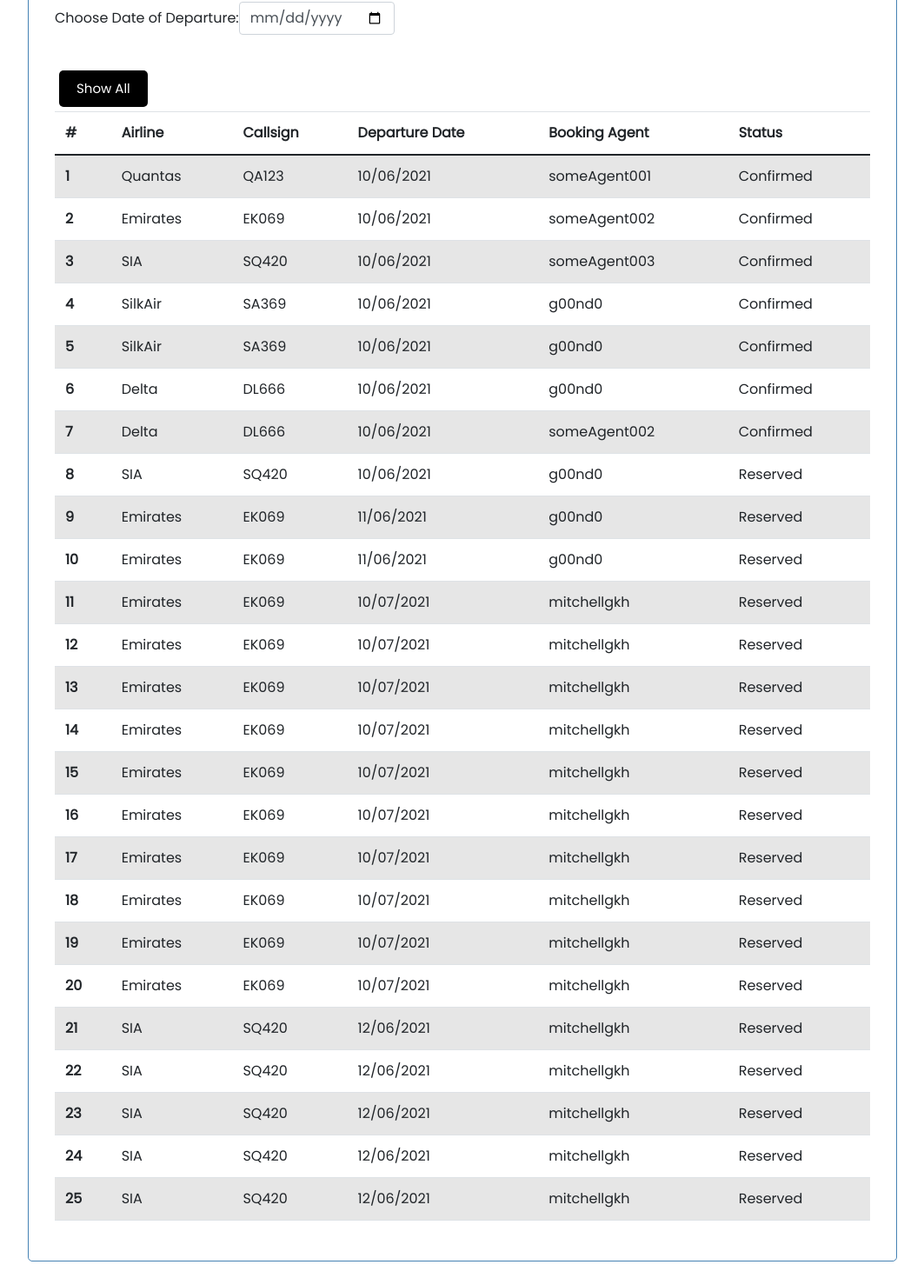
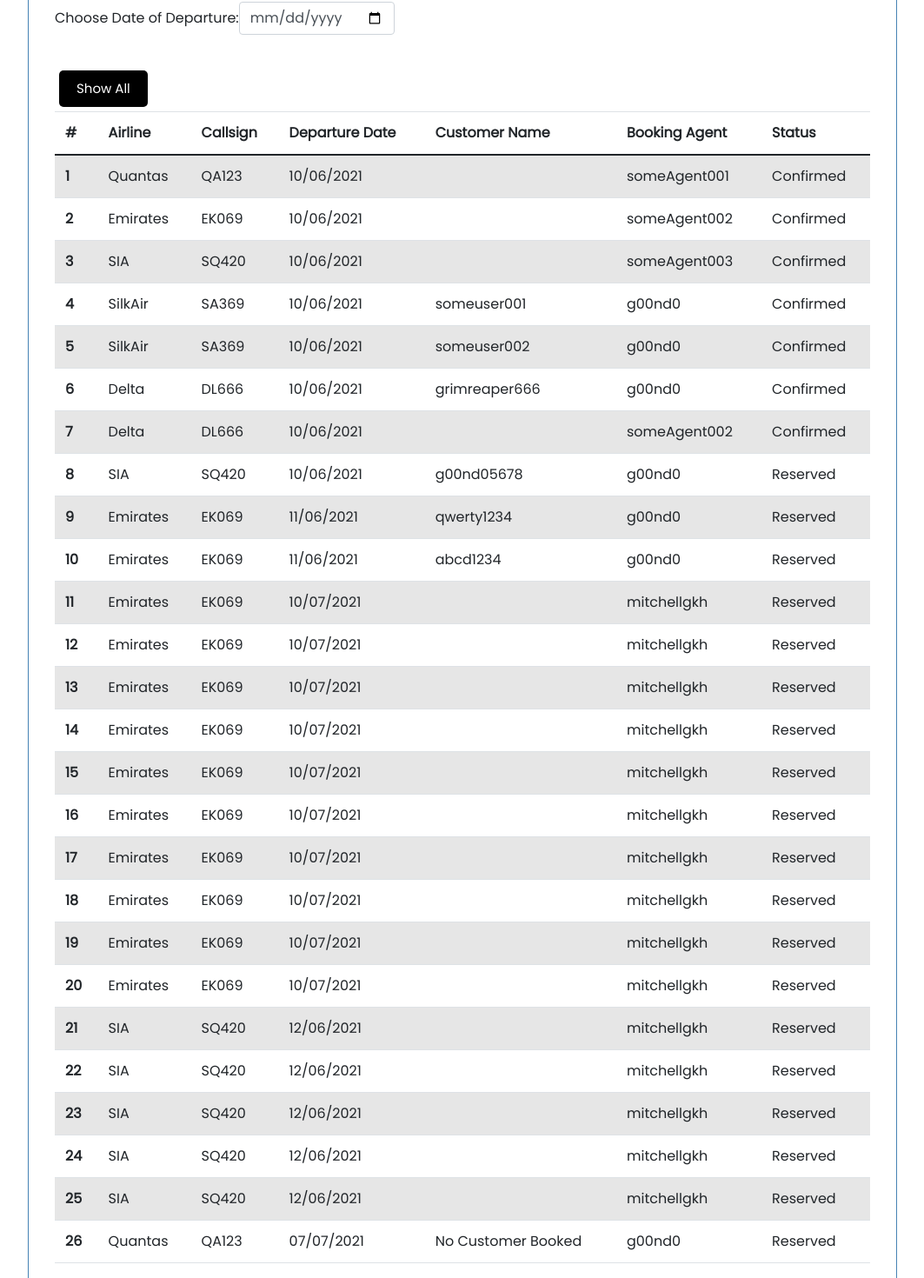
Before and after one commit to g00nd0/airlineBookingApp, an Angular app in the folder frontend/: page /bookings in a window 1280 px wide. Shown: the part 360-1830 px from the top of the page at 87% size, without its empty margins (108-1171 px from the left). Built offline with nearby package versions, Linux system fonts and the light colour scheme; data requests are answered from the project's data file.

Commit message:
Display Customer name for the booked flight

```diff
--- a/frontend/db.json
+++ b/frontend/db.json
@@ -232,6 +232,7 @@
       "callsign": "SA369",
       "dateOfFlight": "10/06/2021",
       "bookingAgent": "g00nd0",
+      "customerName": "someuser001",
       "status": "Confirmed"
     },
     {
@@ -240,6 +241,7 @@
       "callsign": "SA369",
       "dateOfFlight": "10/06/2021",
       "bookingAgent": "g00nd0",
+      "customerName": "someuser002",
       "status": "Confirmed"
     },
     {
@@ -248,6 +250,7 @@
       "callsign": "DL666",
       "dateOfFlight": "10/06/2021",
       "bookingAgent": "g00nd0",
+      "customerName": "grimreaper666",
       "status": "Confirmed"
     },
     {
@@ -263,6 +266,7 @@
       "callsign": "SQ420",
       "dateOfFlight": "10/06/2021",
       "bookingAgent": "g00nd0",
+      "customerName": "g00nd05678",
       "status": "Reserved",
       "id": 8
     },
@@ -271,6 +275,7 @@
       "callsign": "EK069",
       "dateOfFlight": "11/06/2021",
       "bookingAgent": "g00nd0",
+      "customerName": "qwerty1234",
       "status": "Reserved",
       "id": 9
     },
@@ -279,6 +284,7 @@
       "callsign": "EK069",
       "dateOfFlight": "11/06/2021",
       "bookingAgent": "g00nd0",
+      "customerName": "abcd1234",
       "status": "Reserved",
       "id": 10
     },
@@ -401,6 +407,15 @@
       "bookingAgent": "mitchellgkh",
       "status": "Reserved",
       "id": 25
+    },
+    {
+      "airline": "Quantas",
+      "callsign": "QA123",
+      "dateOfFlight": "07/07/2021",
+      "bookingAgent": "g00nd0",
+      "customerName": "No Customer Booked",
+      "status": "Reserved",
+      "id": 26
     }
   ],
   "flights": [
@@ -449,7 +464,7 @@
       "airline": "Quantas",
       "callsign": "QA123",
       "dateOfFlight": "07/07/2021",
-      "seatsAvailable": 37,
+      "seatsAvailable": 36,
       "seatsTotal": 200
     },
     {
--- a/frontend/src/app/bookings/bookings.component.html
+++ b/frontend/src/app/bookings/bookings.component.html
@@ -49,6 +49,7 @@
       <th scope="col">Airline</th>
       <th scope="col">Callsign</th>
       <th scope="col">Departure Date</th>
+      <th scope="col">Customer Name</th>
       <th scope="col">Booking Agent</th>
       <th scope="col">Status</th>
     </tr>
@@ -66,6 +67,9 @@
         {{ booking.dateOfFlight }}
       </td>
       <td>
+        {{ booking.customerName }}
+      </td>
+      <td>
         {{ booking.bookingAgent }}
       </td>
       <td>
--- a/frontend/src/app/create-bookings/create-bookings.component.ts
+++ b/frontend/src/app/create-bookings/create-bookings.component.ts
@@ -89,6 +89,7 @@ export class CreateBookingsComponent implements OnInit {
                 ...rest,
                 bookingAgent:
                   sessionStorage.getItem('currentUser') || 'unknown',
+                customerName: 'No Customer Booked',
                 status: 'Reserved',
               };
 
--- a/frontend/src/app/models/bookings.ts
+++ b/frontend/src/app/models/bookings.ts
@@ -4,5 +4,6 @@ export class Bookings {
   callsign!: String;
   dateOfFlight!: String;
   bookingAgent!: String;
+  customerName!: String;
   status!: String;
 }
```
